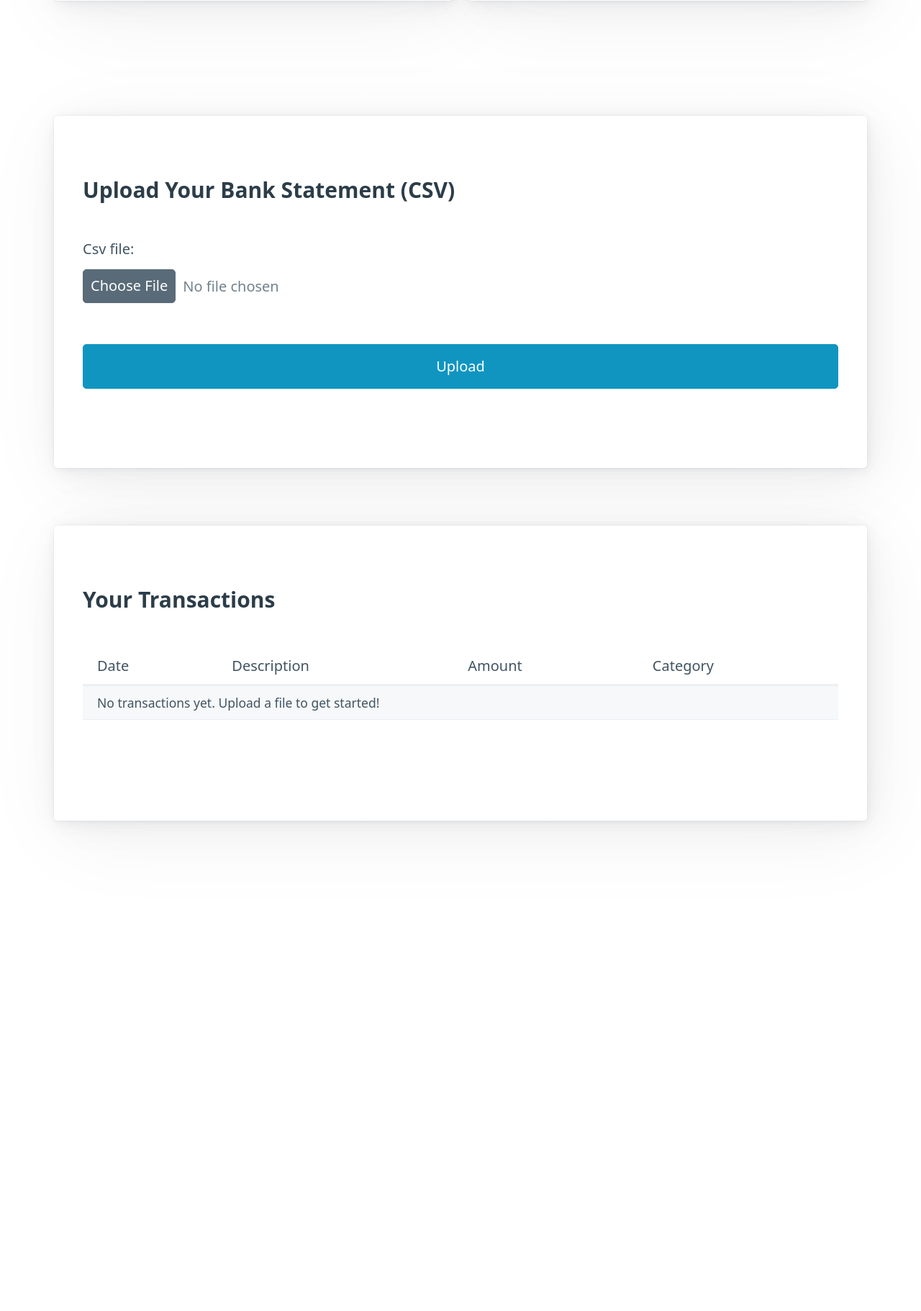
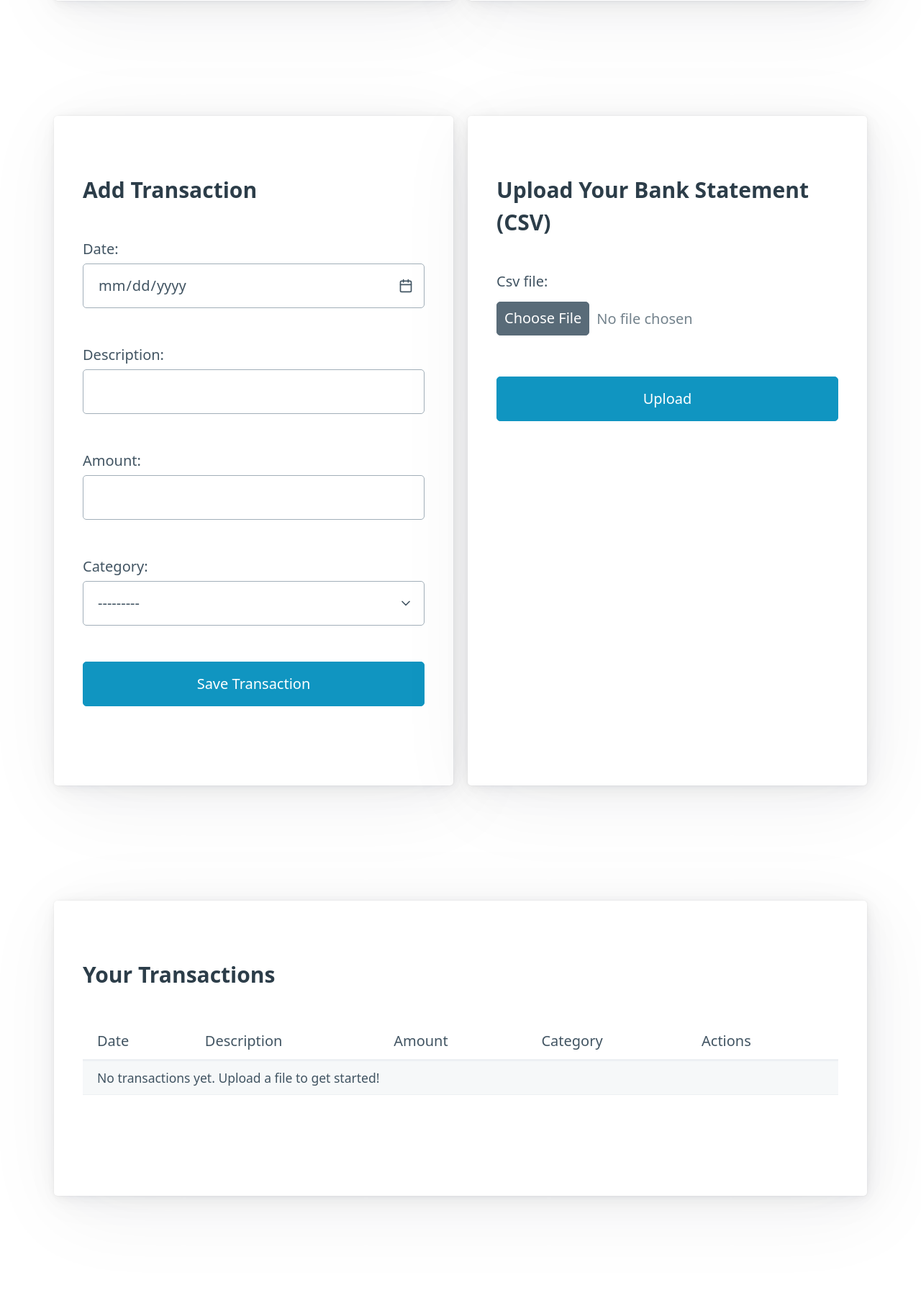
Before and after one commit to initVD/BudgetBrain, a Django app: page /dashboard/ in a window 1280 px wide. Shown: the part 947-2768 px from the top of the page at 72% size. Before the commit the page ends 2102 px from the top, so only its background shows below. Run offline with Django 5.2, Linux system fonts and the light colour scheme; a user stored in the database is signed in; data comes from the database, SQL or seed files in the repository; both versions use the stored data as it was after the commit; data that the repository does not hold is empty.

Commit message:
Phase 8: Implemented full CRUD for transactions

```diff
--- a/tracker/forms.py
+++ b/tracker/forms.py
@@ -1,12 +1,28 @@
-# tracker/forms.py
 from django import forms
-from .models import Category # <-- Make sure this is here too
+from .models import Category, Transaction  # <-- You need this line
 
 class CSVUploadForm(forms.Form):
-    # This field will be rendered as an <input type="file">
     csv_file = forms.FileField()
 
 class CategoryForm(forms.ModelForm):
     class Meta:
         model = Category
         fields = ['name']
+
+class TransactionForm(forms.ModelForm):
+    class Meta:
+        model = Transaction
+        fields = ['date', 'description', 'amount', 'category']
+        # This will use the HTML5 date picker
+        widgets = {
+            'date': forms.DateInput(attrs={'type': 'date'})
+        }
+
+    def __init__(self, *args, **kwargs):
+        # Get the 'user' we'll pass in from the view
+        user = kwargs.pop('user', None)
+        super().__init__(*args, **kwargs)
+
+        # If a user was passed in, filter the category dropdown
+        if user:
+            self.fields['category'].queryset = Category.objects.filter(user=user)
--- a/tracker/templates/tracker/dashboard.html
+++ b/tracker/templates/tracker/dashboard.html
@@ -63,14 +63,28 @@
       </div>
     </article>
 
-  </div> <article>
+  </div>
+  <div class="grid">
+
+  <article>
+    <h3>Add Transaction</h3>
+    <form method="post">
+      {% csrf_token %}
+      {{ manual_form.as_p }}
+      <button type="submit" name="manual_submit">Save Transaction</button>
+    </form>
+  </article>
+
+  <article>
     <h3>Upload Your Bank Statement (CSV)</h3>
     <form method="post" enctype="multipart/form-data">
       {% csrf_token %}
-      {{ form.as_p }}
-      <button type="submit">Upload</button>
+      {{ upload_form.as_p }}
+      <button type="submit" name="csv_submit">Upload</button>
     </form>
   </article>
+
+</div>
 
   <article>
     <h3>Your Transactions</h3>
@@ -82,6 +96,7 @@
             <th scope="col">Description</th>
             <th scope="col">Amount</th>
             <th scope="col">Category</th>
+            <th scope="col" style="width: 20%;">Actions</th>
           </tr>
         </thead>
         <tbody>
@@ -96,7 +111,6 @@
                   <input type="hidden" name="transaction_id" value="{{ t.id }}">
                   <select name="category" onchange="this.form.submit()">
                     <option value="">Uncategorized</option>
-
                     {% for category in categories %}
                       <option value="{{ category.id }}" {% if t.category.id == category.id %}selected{% endif %}>
                         {{ category.name }}
@@ -105,10 +119,21 @@
                   </select>
                 </form>
               </td>
+
+              <td>
+                <div class="grid" style="margin: 0; padding: 0;">
+                  <a href="{% url 'edit_transaction' t.id %}" role="button" class="outline" style="padding: 5px 10px;">
+                    Edit
+                  </a>
+                  <a href="{% url 'delete_transaction' t.id %}" role="button" class="contrast outline" style="padding: 5px 10px;">
+                    Delete
+                  </a>
+                </div>
+              </td>
             </tr>
           {% empty %}
             <tr>
-              <td colspan="4">No transactions yet. Upload a file to get started!</td>
+              <td colspan="5">No transactions yet. Upload a file to get started!</td>
             </tr>
           {% endfor %}
         </tbody>
@@ -172,7 +197,7 @@
                 scales: {
                   y: {
                     beginAtZero: true
-                  } // <-- This is the corrected section
+                  }
                 }
               }
             });
--- a/tracker/urls.py
+++ b/tracker/urls.py
@@ -4,7 +4,6 @@ from . import views
 
 urlpatterns = [
     # Main auth (login, logout, password change, etc.)
-    # This gives us the login page at /login/
     path('', include('django.contrib.auth.urls')),
 
     # Our new registration page
@@ -13,8 +12,17 @@ urlpatterns = [
     # Our new dashboard page
     path('dashboard/', views.dashboard, name='dashboard'),
 
+    # Page to update a category
     path('update_category/', views.update_category, name='update_category'),
+
+    # Data endpoints for charts
     path('chart_data/', views.spending_chart_data, name='spending_chart_data'),
     path('bar_chart_data/', views.spending_bar_chart_data, name='spending_bar_chart_data'),
+
+    # Page to manage categories
     path('categories/', views.manage_categories, name='manage_categories'),
+
+    # --- THIS IS THE NEW URL ---
+    path('delete_transaction/<int:pk>/', views.delete_transaction, name='delete_transaction'),
+    path('edit_transaction/<int:pk>/', views.edit_transaction, name='edit_transaction'),
 ]
--- a/tracker/views.py
+++ b/tracker/views.py
@@ -8,7 +8,8 @@ from django.contrib import messages
 import pandas as pd
 import io
 from datetime import datetime
-
+# tracker/views.py (at the top)
+from .forms import CSVUploadForm, CategoryForm, TransactionForm
 from .models import Transaction, Category
 from .forms import CSVUploadForm, CategoryForm
 from .ai_engine import train_model, predict_category
@@ -31,21 +32,20 @@ def register(request):
 
 # --- Main Dashboard View ---
 
+# tracker/views.py
+
 @login_required
 def dashboard(request):
     """The main dashboard page, with file upload, AI, and anomaly detection."""
 
-    # --- ANOMALY DETECTION LOGIC ---
+    # --- ANOMALY DETECTION LOGIC (No changes here) ---
     alerts = []
     try:
         transactions = Transaction.objects.filter(user=request.user)
-
         if transactions.count() > 0:
-            # We must get the category *name* using the ForeignKey relationship
             df = pd.DataFrame(list(transactions.values('date', 'category__name', 'amount')))
             df['date'] = pd.to_datetime(df['date'])
             df['amount'] = pd.to_numeric(df['amount'])
-            # Rename 'category__name' to 'category' for pandas processing
             df.rename(columns={'category__name': 'category'}, inplace=True)
 
             now = datetime.now()
@@ -65,9 +65,7 @@ def dashboard(request):
                 monthly_spending = past_months_df.groupby(
                     [past_months_df['date'].dt.to_period('M'), 'category']
                 )['amount'].sum().reset_index()
-
                 average_spending = monthly_spending.groupby('category')['amount'].mean()
-
                 for category, current_total in current_spending.items():
                     if category in average_spending:
                         average = average_spending[category]
@@ -80,61 +78,65 @@ def dashboard(request):
         alerts.append(f"Could not check for anomalies: {e}")
     # --- END ANOMALY DETECTION ---
 
+    # --- NEW DUAL-FORM HANDLING ---
 
-    # --- File Upload Logic (starts here) ---
-    form = CSVUploadForm()
+    # We need to check which form was submitted.
     if request.method == 'POST':
-        form = CSVUploadForm(request.POST, request.FILES)
 
-        if form.is_valid():
-            csv_file = request.FILES['csv_file']
+        # Check if the 'csv_submit' button was pressed
+        if 'csv_submit' in request.POST:
+            upload_form = CSVUploadForm(request.POST, request.FILES)
+            manual_form = TransactionForm(user=request.user) # Keep a blank manual form
 
-            if not csv_file.name.endswith('.csv'):
-                messages.error(request, 'This is not a CSV file.')
-            else:
+            if upload_form.is_valid():
+                # ... (This is all your existing CSV/AI logic) ...
+                csv_file = request.FILES['csv_file']
+                if not csv_file.name.endswith('.csv'):
+                    messages.error(request, 'This is not a CSV file.')
+                else:
+                    model, vectorizer = train_model(request.user)
+                    # ... (rest of CSV/AI logic) ...
+                    try:
+                        file_data = csv_file.read().decode('utf-8')
+                        csv_data = io.StringIO(file_data)
+                        df = pd.read_csv(csv_data)
+                        transactions_saved = 0
+                        for index, row in df.iterrows():
+                            predicted_category_obj = None
+                            if model and vectorizer:
+                                try:
+                                    predicted_name = predict_category(model, vectorizer, row['Description'])
+                                    predicted_category_obj = Category.objects.get(user=request.user, name=predicted_name)
+                                except:
+                                    predicted_category_obj = None
+                            Transaction.objects.create(
+                                user=request.user, date=row['Date'], description=row['Description'],
+                                amount=row['Amount'], category=predicted_category_obj
+                            )
+                            transactions_saved += 1
+                        messages.success(request, f'File uploaded! {transactions_saved} new transactions saved.')
+                    except Exception as e:
+                        messages.error(request, f'Error processing file: {e}')
+                return redirect('dashboard')
 
-                # --- AI TRAINING STEP ---
-                model, vectorizer = train_model(request.user)
-                if model:
-                    messages.info(request, 'AI "Brain" trained on your existing data.')
-                else:
-                    messages.info(request, 'Not enough data to train AI. Categories will be blank.')
+        # Check if the 'manual_submit' button was pressed
+        elif 'manual_submit' in request.POST:
+            manual_form = TransactionForm(request.POST, user=request.user)
+            upload_form = CSVUploadForm() # Keep a blank upload form
 
-                try:
-                    file_data = csv_file.read().decode('utf-8')
-                    csv_data = io.StringIO(file_data)
-                    df = pd.read_csv(csv_data)
+            if manual_form.is_valid():
+                # Save the new transaction, but link it to the user first
+                transaction = manual_form.save(commit=False)
+                transaction.user = request.user
+                transaction.save()
+                messages.success(request, 'Transaction added!')
+                return redirect('dashboard')
 
-                    transactions_saved = 0
-                    for index, row in df.iterrows():
-
-                        # --- AI PREDICTION STEP (Updated for new model) ---
-                        predicted_category_obj = None
-                        if model and vectorizer:
-                            try:
-                                # 1. AI predicts the *name*
-                                predicted_name = predict_category(model, vectorizer, row['Description'])
-                                # 2. We find the matching *Category object* for this user
-                                predicted_category_obj = Category.objects.get(user=request.user, name=predicted_name)
-                            except:
-                                predicted_category_obj = None # AI failed or category doesn't exist
-
-                        Transaction.objects.create(
-                            user=request.user,
-                            date=row['Date'],
-                            description=row['Description'],
-                            amount=row['Amount'],
-                            category=predicted_category_obj # Save the object (or None)
-                        )
-                        transactions_saved += 1
-
-                    messages.success(request, f'File uploaded! {transactions_saved} new transactions saved.')
-                    return redirect('dashboard')
-
-                except Exception as e:
-                    messages.error(request, f'Error processing file: {e}')
-    # --- END FILE UPLOAD ---
-
+    else:
+        # This is a GET request, so show blank forms
+        upload_form = CSVUploadForm()
+        manual_form = TransactionForm(user=request.user)
+    # --- END DUAL-FORM HANDLING ---
 
     # --- Context (to send data to template) ---
     all_transactions = Transaction.objects.filter(user=request.user).order_by('-date')
@@ -142,13 +144,13 @@ def dashboard(request):
 
     context = {
         'transactions': all_transactions,
-        'form': form,
+        'upload_form': upload_form, # <-- Renamed
+        'manual_form': manual_form, # <-- New
         'categories': user_categories,
         'alerts': alerts,
     }
     return render(request, 'tracker/dashboard.html', context)
-
-# --- Category Management Views ---
+# --- Category & Transaction Management Views ---
 
 @login_required
 def manage_categories(request):
@@ -204,6 +206,51 @@ def update_category(request):
 
     return redirect('dashboard')
 
+# --- THIS IS THE NEW VIEW ---
+@login_required
+def delete_transaction(request, pk):
+    """Deletes a single transaction."""
+
+    # Find the transaction by its ID (pk) and make sure it belongs to the user
+    transaction = get_object_or_404(Transaction, id=pk, user=request.user)
+
+    if request.method == 'POST':
+        # If the form is submitted, delete the object
+        transaction.delete()
+        messages.success(request, 'Transaction deleted.')
+        return redirect('dashboard')
+
+    # If it's a GET request, just show a confirmation page
+    context = {
+        'transaction': transaction
+    }
+    return render(request, 'tracker/delete_transaction.html', context)
+# tracker/views.py
+
+@login_required
+def edit_transaction(request, pk):
+    """Edits a single transaction."""
+
+    # Find the transaction by its ID (pk) and make sure it belongs to the user
+    transaction = get_object_or_404(Transaction, id=pk, user=request.user)
+
+    if request.method == 'POST':
+        # User is submitting changes
+        form = TransactionForm(request.POST, instance=transaction)
+        if form.is_valid():
+            form.save()
+            messages.success(request, 'Transaction updated!')
+            return redirect('dashboard')
+    else:
+        # User is just visiting the page, show the pre-filled form
+        form = TransactionForm(instance=transaction)
+
+    context = {
+        'form': form,
+        'transaction': transaction
+    }
+    return render(request, 'tracker/edit_transaction.html', context)
+
 # --- Chart Data Views (JSON) ---
 
 @login_required
```
Also changed, not shown: tracker/templates/tracker/delete_transaction.html (added, +28 -0 lines), tracker/templates/tracker/edit_transaction.html (added, +21 -0 lines), README.md, db.sqlite3. Lines whose indentation alone changed are shown as unchanged.
